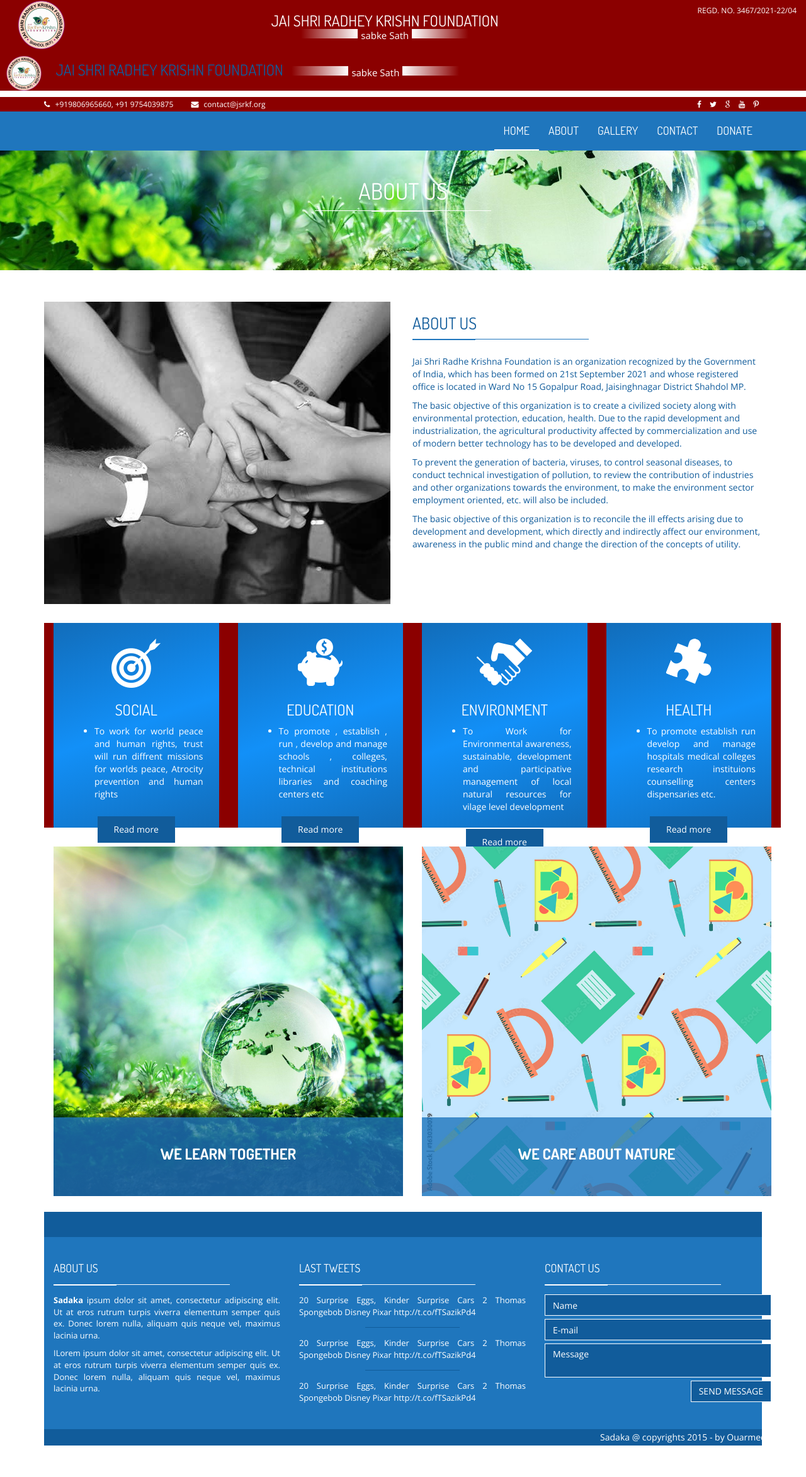
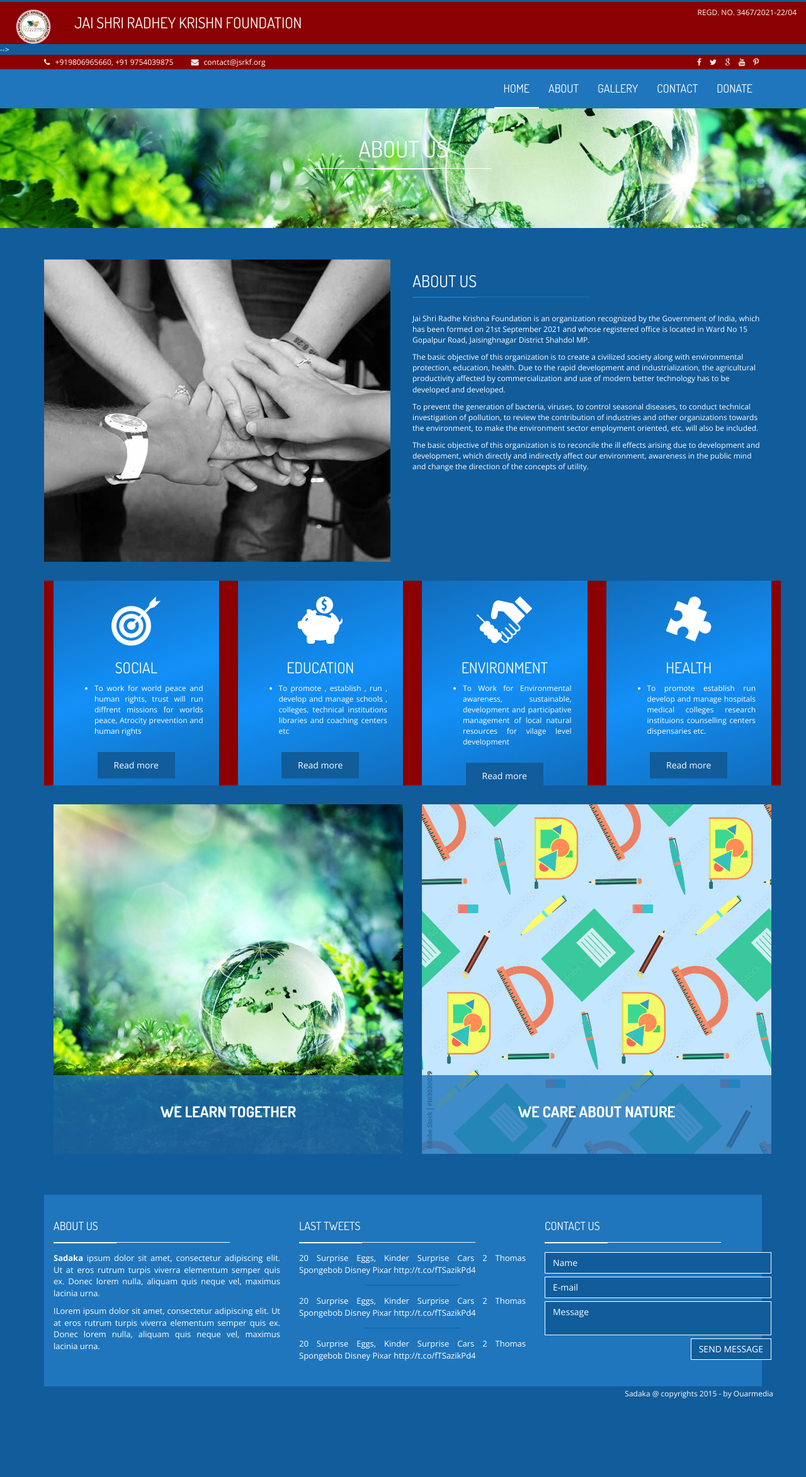
Before and after one commit to chhotuthakur/non_profit, a PHP site: page /devchandan/about.php in a window 1280 px wide. Shown: the whole page at 63% size. After the commit the page ends 2220 px from the top, so only its background shows below. Run offline with PHP 8.4, Linux system fonts and the light colour scheme; some libraries are stand-ins or nearby versions.

Commit message:
rollbacked navvar

```diff
--- a/includes/site_nav.php
+++ b/includes/site_nav.php
@@ -1,4 +1,74 @@
-<nav class="" style="background-color:darkred;">
+
+
+
+
+
+<nav class="navbar navbar-static-top" style="background: white;" >
+
+<div class="navbar-top" >
+
+  <div class="container-fluid" style="background-color: darkred;" >
+      <div class="row">
+
+        <div class="col-sm-6 col-xs-12">
+
+            <ul class="list-unstyled list-inline header-contact">
+                <li> <img src="assets/images/logo.png" width="75px" height="auto" mb-2> <a href="index.php"></a> </li>
+                 <li></i><h3> <a href="index.php">JAI SHRI RADHEY KRISHN FOUNDATION</a></h3>
+                </li>
+           </ul> <!-- /.header-contact  -->
+
+        </div>
+
+        <div class="col-sm-6 col-xs-12 text-right">
+
+            <ul class="list-unstyled list-inline header-social">
+
+            <h6>REGD. NO. 3467/2021-22/04</h6>
+
+                <!-- <li> <a href="#"> <i class="fa fa-facebook"></i> </a> </li>
+                <li> <a href="#"> <i class="fa fa-twitter"></i>  </a> </li>
+                <li> <a href="#"> <i class="fa fa-google"></i>  </a> </li>
+                <li> <a href="#"> <i class="fa fa-youtube"></i>  </a> </li>
+                <li> <a href="#"> <i class="fa fa fa-pinterest-p"></i>  </a> </li> -->
+           </ul> <!-- /.header-social  -->
+
+        </div>
+
+
+      </div>
+  </div>
+
+
+
+
+
+
+
+
+
+
+
+
+
+
+
+
+
+
+
+
+
+
+
+
+
+
+
+
+
+
+<!-- <nav class="" style="background-color:darkred;">
 
   <div class="container-fluid">
     <div class="" style="display: flex; justify-content: space-between;">
@@ -16,11 +86,11 @@
 
 
 
-  </div>
-
-                        <ul class="list-unstyled list-inline header-contact">
+  </div> -->
+<nav>
+ -->                     <!--    <ul class="list-unstyled list-inline header-contact">
                             <li> <img src="assets/images/logo.png" width="75px" height="auto" mb-2> <a href="index.php"></a> </li>
-                             <li></i><h3> <a href="index.php">JAI SHRI RADHEY KRISHN FOUNDATION</a></h3>
+                             <li></i><h3 style=" margin-bottom :0px; color:white; font:bold; "> <a href="index.php">JAI SHRI RADHEY KRISHN FOUNDATION</a></h3>
                             </li>
                             <li><div class="" style="display: flex; flex-direction: row; text-align:center; ">
     <div class="squareleft"></div>
@@ -28,11 +98,11 @@
     <div class="squareright"></div>
     </div>
     </div></li>
-                       </ul> <!-- /.header-contact  -->
+    <li><h6 style="color:white;">REGD. NO. 3467/2021-22/04</h6></li> -->
+                       <!-- </ul> - /.header-contact  --
 
                     </div>
-
-</nav>
+ -->
 
 
 <!--
```
Also changed, not shown: config/database.php (+2 -13 lines), index.php (+22 -1 lines).
